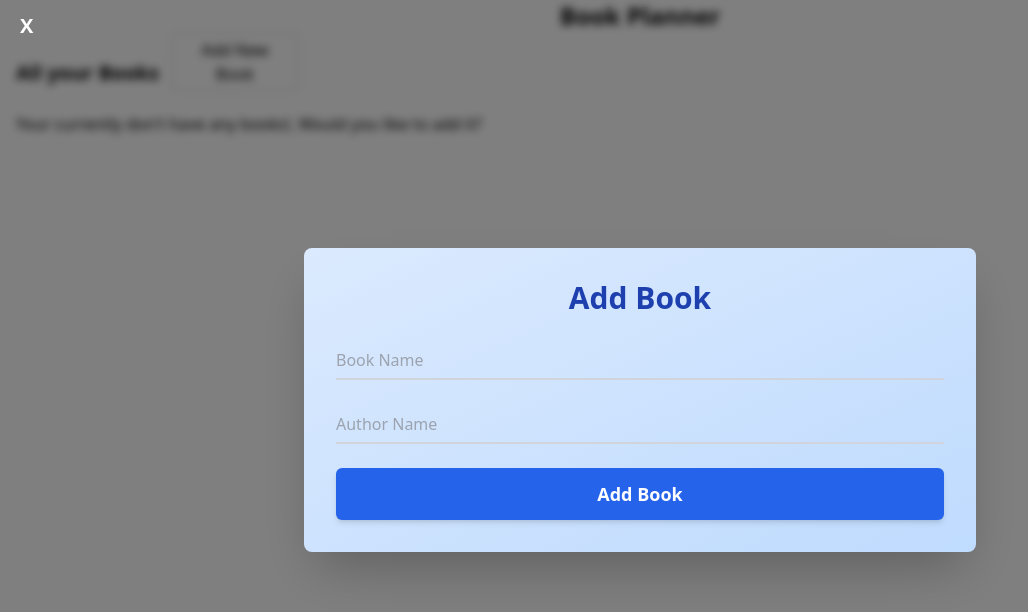
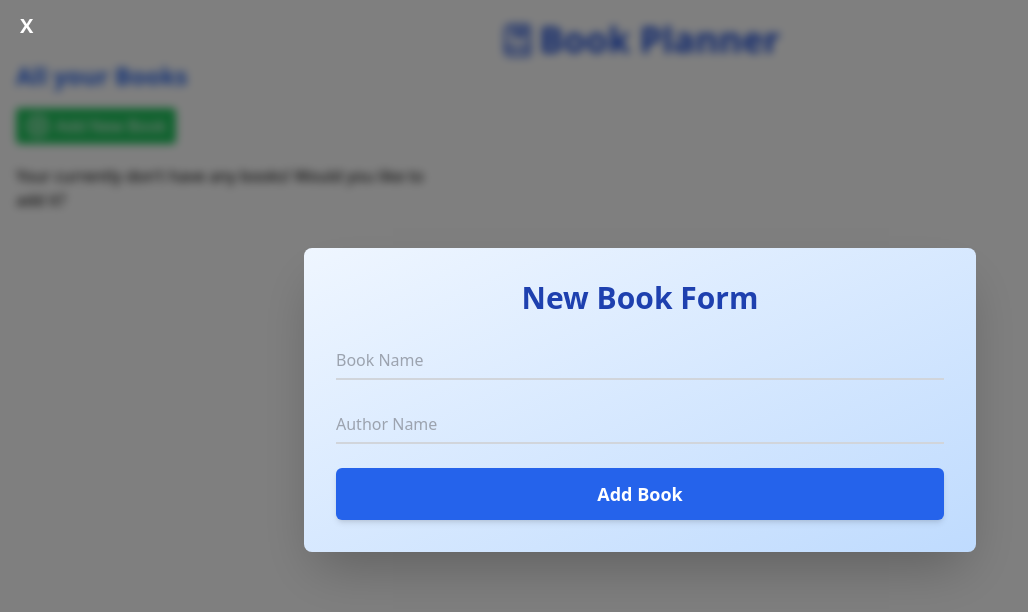
Before and after one commit to dev-martin02/bookPlanner, a React (Vite) app: page / in a window 1280 px wide. Both pictures are taken after a click on the button "Add New Book". Shown: the top 612 px of the page, without its empty margins (0-1028 px from the left). Built offline with nearby package versions, Linux system fonts and the light colour scheme.

Commit message:
Style was improved it

```diff
--- a/src/components/OneBook.tsx
+++ b/src/components/OneBook.tsx
@@ -39,20 +39,59 @@ export default function OneBook() {
     //@ts-ignore
     setChapterArr((prevState) => [...prevState, chapter]);
   }
-
   const addChapterForm = () => {
     return (
-      <form onSubmit={handleForm}>
-        <label>
-          Chapter Number:
-          <input type="number" name="chapterNum" />
-        </label>
+      <form
+        onSubmit={handleForm}
+        className="space-y-4 bg-white p-6 rounded-lg shadow-md"
+      >
+        <div className="space-y-9">
+          <div className="relative">
+            <input
+              type="number"
+              name="chapterNum"
+              id="chapterNum"
+              placeholder=" "
+              className="peer mt-1 block w-full rounded-md border-gray-300 shadow-sm focus:border-indigo-300 focus:ring focus:ring-indigo-200 focus:ring-opacity-50 placeholder-transparent"
+            />
+            <label
+              htmlFor="chapterNum"
+              className="absolute left-2 -top-6 text-sm transition-all font-medium text-gray-700
+                        peer-placeholder-shown:text-base peer-placeholder-shown:text-gray-400
+                        peer-placeholder-shown:top-2 peer-focus:-top-6 peer-focus:text-gray-600
+                        peer-focus:text-sm"
+            >
+              Chapter Number
+            </label>
+          </div>
 
-        <label>
-          Chapter Name:
-          <input type="text" name="chapterName" />
-        </label>
-        <button type="submit">Submit</button>
+          <div className="relative">
+            <input
+              type="text"
+              name="chapterName"
+              id="chapterName"
+              placeholder=" "
+              className="peer mt-1 block w-full rounded-md border-gray-300 shadow-sm focus:border-indigo-300 focus:ring focus:ring-indigo-200 focus:ring-opacity-50 placeholder-transparent"
+            />
+            <label
+              htmlFor="chapterName"
+              className="absolute left-2 -top-6 text-sm transition-all font-medium text-gray-700
+                        peer-placeholder-shown:text-base peer-placeholder-shown:text-gray-400
+                        peer-placeholder-shown:top-2 peer-focus:-top-6 peer-focus:text-gray-600
+                        peer-focus:text-sm"
+            >
+              Chapter Name
+            </label>
+          </div>
+        </div>
+
+        <button
+          type="submit"
+          className="w-full flex justify-center items-center px-4 py-2 border border-transparent rounded-md shadow-sm text-sm font-medium text-white bg-indigo-600 hover:bg-indigo-700 focus:outline-none focus:ring-2 focus:ring-offset-2 focus:ring-indigo-500"
+        >
+          <PlusCircle className="w-5 h-5 mr-2" />
+          Add Chapter
+        </button>
       </form>
     );
   };
--- a/src/form/AddBookForm.tsx
+++ b/src/form/AddBookForm.tsx
@@ -44,10 +44,10 @@ export const AddBookForm: React.FC<AddBookFormProps> = ({ setDisplayForm }) => {
           X
         </button>
       </div>
-      <div className="bg-gradient-to-br from-blue-100 to-blue-200 w-full max-w-2xl rounded-lg shadow-2xl overflow-hidden">
+      <div className="bg-gradient-to-br from-blue-50 to-blue-200 w-full max-w-2xl rounded-lg shadow-2xl overflow-hidden">
         <div className="p-6 md:p-8">
           <h2 className="text-3xl font-bold text-blue-800 mb-6 text-center">
-            Add Book
+            New Book Form
           </h2>
           <form onSubmit={handleForm} className="space-y-6">
             <div className="relative">
--- a/src/pages/Book.tsx
+++ b/src/pages/Book.tsx
@@ -1,21 +1,29 @@
 import { bookStore } from "../store/book.store";
 import { Link } from "react-router-dom";
+import { Eye } from "lucide-react";
 
 export default function Book() {
   const { books } = bookStore();
 
   const allBooks = books.map(({ bookName, author, id }) => (
-    <div key={id} className="flex flex-col gap-1 border-2 rounded w-1/4">
+    <div key={id} className="flex flex-col gap-1 border-2 rounded w-11/12 p-2">
       <h3 className="text-xl font-semibold">{bookName}</h3>
       <p>{author}</p>
-      <Link to={"onebook"}>See notes</Link>
+      <div className=" flex flex-row-reverse">
+        <Link
+          to={"onebook"}
+          className="px-2 py-1 flex gap-2 w-32 border-2 rounded bg-blue-500 text-white border-blue-500 hover:bg-blue-400 hover:border-blue-400  "
+        >
+          <Eye /> See notes
+        </Link>
+      </div>
     </div>
   ));
 
   return (
-    <section className="mt-5">
+    <section className="mt-5 flex flex-col items-center md:grid md:grid-cols-3 md:grid-rows-3 gap-3">
       {books.length === 0 ? (
-        <p>Your currently don't have any books!, Would you like to add it?</p>
+        <p>Your currently don't have any books! Would you like to add it?</p>
       ) : (
         allBooks
       )}
--- a/src/pages/Home.tsx
+++ b/src/pages/Home.tsx
@@ -1,20 +1,24 @@
 import { useState } from "react";
 import Book from "./Book";
 import { AddBookForm } from "../form/AddBookForm";
+import { BadgePlus, BookMarked } from "lucide-react";
 
 export default function Home() {
   const [displayForm, setDisplayForm] = useState(false);
   return (
-    <main className="px-4">
-      <h1 className="text-2xl font-semibold flex justify-center ">
-        Book Planner
+    <main className="px-4 mt-5">
+      <h1 className="text-4xl font-bold flex gap-1 items-center justify-center text-blue-700 ">
+        <BookMarked size={35} /> Book Planner
       </h1>
-      <span className="mr-3 font-semibold text-xl">All your Books</span>
+
+      <span className="font-semibold text-2xl text-blue-600 ">
+        All your Books
+      </span>
       <button
-        className="border-2 px-2 py-1 w-32 rounded"
+        className="border-2 mt-4 px-2 py-1 w-40 rounded flex justify-between bg-green-500 text-white border-green-500"
         onClick={() => setDisplayForm(!displayForm)}
       >
-        Add New Book
+        <BadgePlus /> Add New Book
       </button>
       {displayForm && <AddBookForm setDisplayForm={setDisplayForm} />}
       <Book />
```
